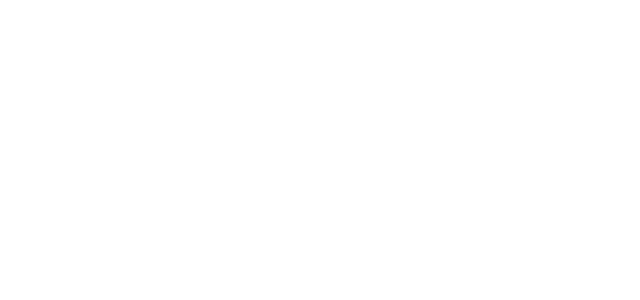
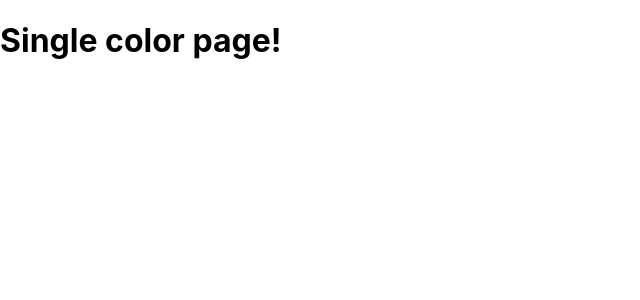
Before and after one commit to St3ve89/react-colors-app, a React (Create React App) app: page /palette/1/1 in a window 1280 px wide. Shown: the top 300 px of the page, without its empty margins (0-640 px from the left). Built offline with nearby package versions, Linux system fonts and the light colour scheme.

Commit message:
Add link to colorbox and add route

```diff
--- a/src/App.js
+++ b/src/App.js
@@ -33,6 +33,10 @@
             />
           )}
         />
+        <Route
+          path="/palette/:paletteId/:colorId"
+          render={() => <h1>Single color page!</h1>}
+        />
       </Switch>
       // <div>
       //  <Palette palette={generatePalette(seedColors[4])} />
--- a/src/components/colorBox/ColorBox.js
+++ b/src/components/colorBox/ColorBox.js
@@ -1,32 +1,36 @@
 import React, { Component } from 'react';
-import {CopyToClipboard} from 'react-copy-to-clipboard';
-import "./ColorBox.css";
+import { CopyToClipboard } from 'react-copy-to-clipboard';
+import { Link } from 'react-router-dom';
+import './ColorBox.css';
 
 class ColorBox extends Component {
   constructor(props) {
     super(props);
 
-    this.state={
+    this.state = {
       copied: false
-    }
+    };
 
     this.changeCopyState = this.changeCopyState.bind(this);
   }
 
   changeCopyState() {
-    this.setState({copied: true}, () => {
-      setTimeout(() => this.setState({copied: false}), 1500);
-    })
+    this.setState({ copied: true }, () => {
+      setTimeout(() => this.setState({ copied: false }), 1500);
+    });
   }
 
   render() {
-    const {name, background} = this.props;
-    const {copied} = this.state
+    const { name, background } = this.props;
+    const { copied } = this.state;
 
     return (
       <CopyToClipboard text={background} onCopy={this.changeCopyState}>
         <div style={{ background }} className="colorbox">
-          <div style={{ background }} className={`copy-overlay ${copied && 'show'}`}></div>
+          <div
+            style={{ background }}
+            className={`copy-overlay ${copied && 'show'}`}
+          />
           <div className={`copy-msg ${copied && 'show'}`}>
             <h1>Copied!</h1>
             <p>{background}</p>
@@ -37,10 +41,12 @@
             </div>
             <button className="copy-button">Copy</button>
           </div>
-          <span className="see-more">More</span>
+          <Link to="/" onClick={e => e.stopPropagation()}>
+            <span className="see-more">More</span>
+          </Link>
         </div>
       </CopyToClipboard>
-    )
+    );
   }
 }
 
--- a/src/components/paletteList/PaletteList.js
+++ b/src/components/paletteList/PaletteList.js
@@ -1,7 +1,6 @@
 import React, { Component } from 'react';
 import MiniPalette from '../miniPalette/MiniPalette';
 import { withStyles } from '@material-ui/styles';
-import { Link } from 'react-router-dom';
 
 const styles = {
   root: {
```
